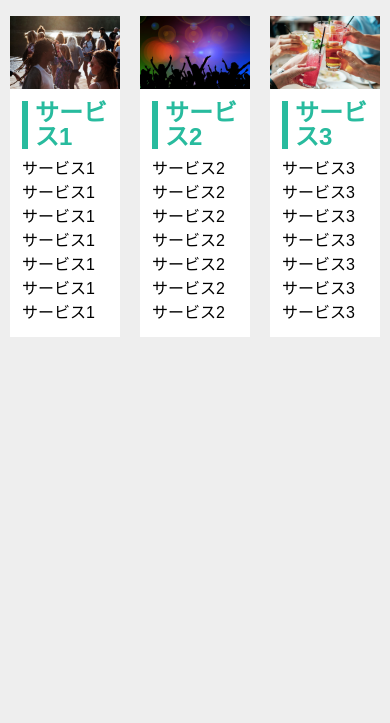
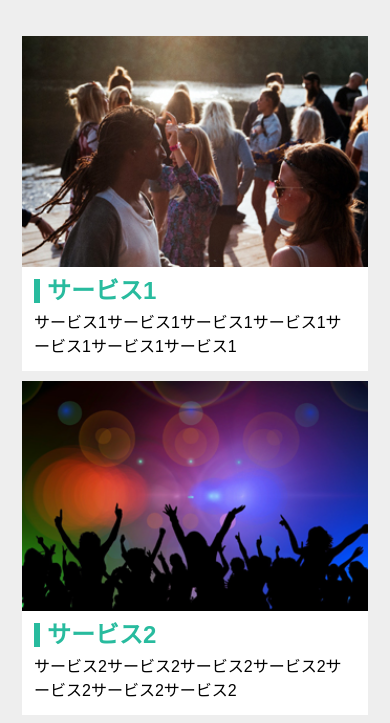
Before and after one commit to nori0128/dezasuta, a plain HTML site: page codingkadai3_matsu/index.html in a window 390 px wide. Shown: the part 76-799 px from the top of the page. Drawn offline with Linux system fonts and the light colour scheme.

Commit message:
第3回修正

```diff
--- a/codingkadai3_matsu/css/style.css
+++ b/codingkadai3_matsu/css/style.css
@@ -101,3 +101,18 @@ p {
   margin-top: 8px;
   line-height: 1.5;
 }
+
+@media screen and (max-width: 400px) {
+  .content {
+    padding: 0 12px;
+  }
+
+  .service-list {
+    display: block;
+    margin: 40px auto 0;
+  }
+
+  .service-img {
+    width: 100%;
+  }
+}
--- a/codingkadai3_matsu/index.html
+++ b/codingkadai3_matsu/index.html
@@ -39,14 +39,15 @@
 
     <script>
         let num = 0;
-        for (let i = 0; i >= 10; i++) {
+        for (let i = 0; i <= 10; i++) {
             num = num + i;
-            if (num >= 20) {
-                console.log('20以上');
-            } else {
-                console.log('20未満');
-            }
         }
+        if (num >= 20) {
+            console.log('20以上');
+        } else {
+            console.log('20未満');
+        }
+
     </script>
 </body>
 
```
